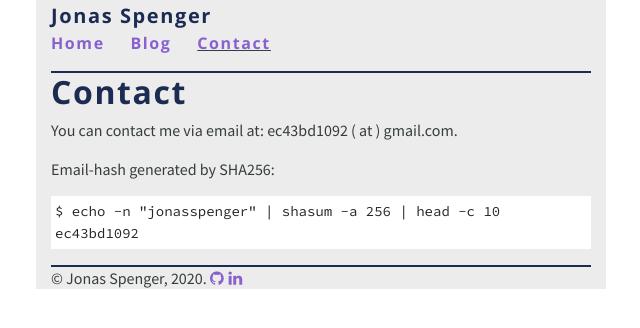
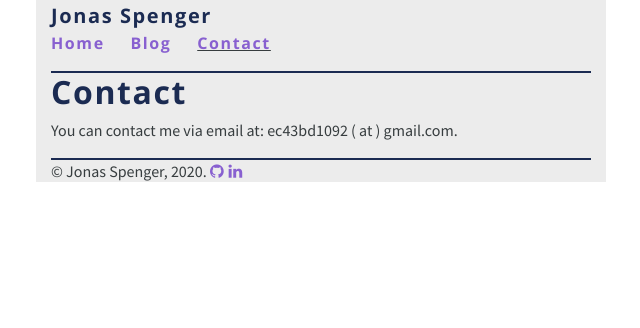
Before and after one commit to jspenger/jspenger.github.io, a Jekyll site: the page built from contact.md, in a window 1280 px wide. Shown: the top 328 px of the page, without its empty margins (319-959 px from the left). Built offline with Jekyll 4.4.1, drawn with Linux system fonts in a browser that asks for light colours.

Commit message:
Update contact.md

````diff
--- a/contact.md
+++ b/contact.md
@@ -5,9 +5,3 @@ title: Contact
 
 # Contact
 You can contact me via email at: ec43bd1092 ( at ) gmail.com.
-
-Email-hash generated by SHA256:
-```
-$ echo -n "jonasspenger" | shasum -a 256 | head -c 10
-ec43bd1092
-```
````
